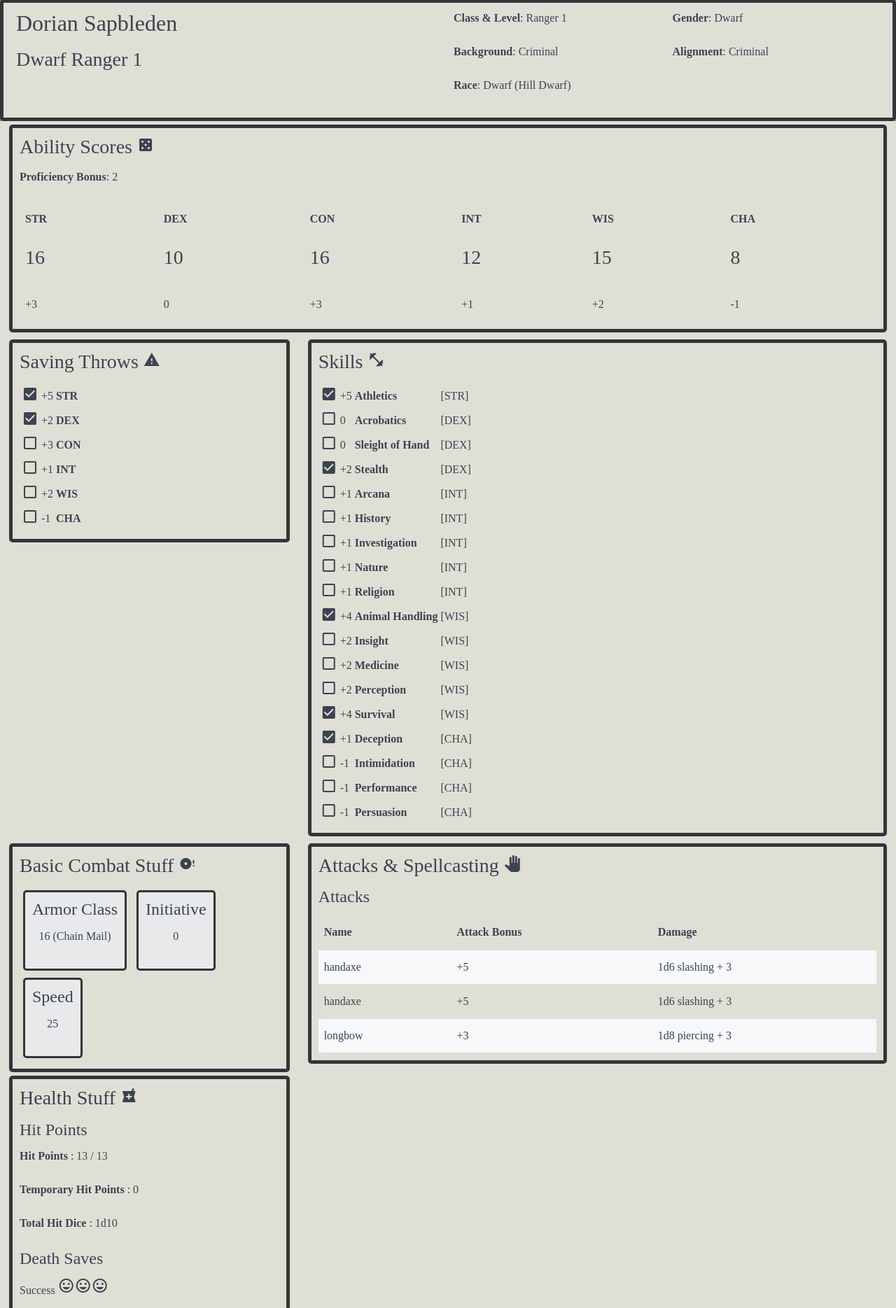
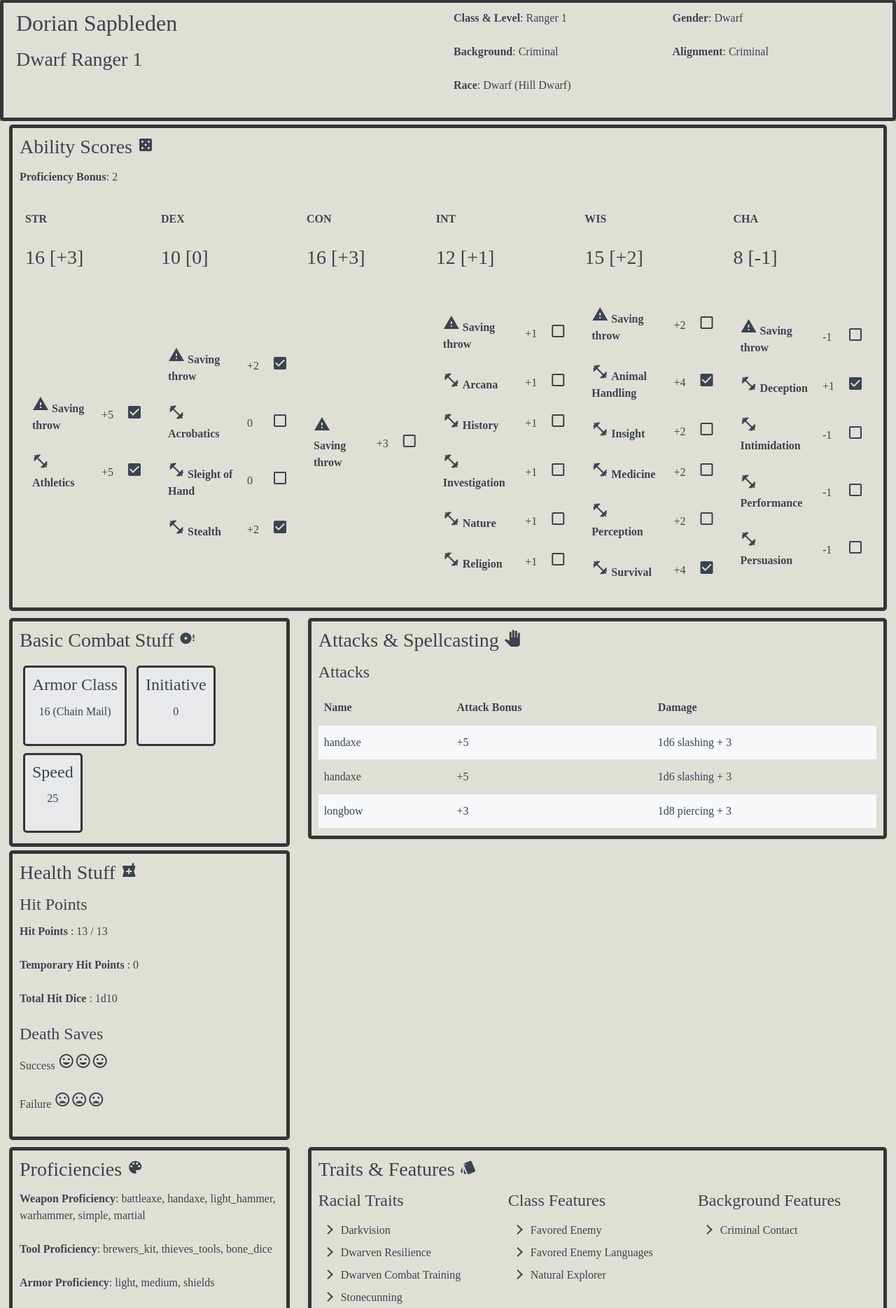
Before and after one commit to IceShirok/dnd-infinity, a Flask app: page /1 in a window 1280 px wide. Shown: the part 69-1938 px from the top of the page at 70% size. Run offline with Flask 2, Linux system fonts and the light colour scheme.

Commit message:
Attempt to make the webapp more compact

```diff
--- a/ddddd/entity/character/pc.py
+++ b/ddddd/entity/character/pc.py
@@ -210,6 +210,25 @@ class PlayerCharacter(base.Jsonable):
         return skill_proficiencies_p
 
     @property
+    def skills_by_ability(self):
+        skill_proficiencies = (self.race.skills + self.classes.skills + self.background.skills)
+
+        _ability_scores = self.ability_scores
+        skill_proficiencies_p = {}
+        for ability in Skills.SKILL_PROFICIENCIES_BY_ABILITY_SCORE.keys():
+            skill_proficiencies_p[ability] = {}
+            for skill in Skills.SKILL_PROFICIENCIES_BY_ABILITY_SCORE[ability]:
+                skill_proficiencies_p[ability][skill] = {
+                    base.ABILITY: ability,
+                    base.IS_PROFICIENT: False,
+                }
+                skill_proficiencies_p[ability][skill][base.MODIFIER] = _ability_scores[ability][base.MODIFIER]
+                if skill in skill_proficiencies:
+                    skill_proficiencies_p[ability][skill][base.IS_PROFICIENT] = True
+                    skill_proficiencies_p[ability][skill][base.MODIFIER] += self.proficiency_bonus
+        return skill_proficiencies_p
+
+    @property
     def proficiencies(self):
         p = {}
         for prof_group in [self.race.proficiencies, self.class_proficiencies, self.background.proficiencies]:
--- a/templates/character_sheet.html
+++ b/templates/character_sheet.html
@@ -37,66 +37,48 @@
                 <tbody>
                     <tr>
                         {% for ability in pc.ability_scores.keys() %}
-                        <td><h3>{{ pc.ability_scores[ability]['score'] }}</h3></td>
+                        <td><h3>{{ pc.ability_scores[ability]['score'] }} [{{ pmod(pc.ability_scores[ability]['modifier']) }}]</h3></td>
                         {% endfor %}
                     </tr>
                     <tr>
                         {% for ability in pc.ability_scores.keys() %}
-                        <td>{{ pmod(pc.ability_scores[ability]['modifier']) }}</td>
+                        <td>
+                            <table>
+                                <tbody>
+                                <tr>
+                                    <td><i class="material-icons">warning</i> <strong>Saving throw</strong></td>
+                                    <td>{{ pmod(pc.saving_throws[ability]['modifier']) }}</td>
+                                    <td>
+                                        {% if pc.saving_throws[ability]['is_proficient'] %}
+                                        <i class="material-icons">check_box</i>
+                                        {% else %}
+                                        <i class="material-icons">check_box_outline_blank</i>
+                                        {% endif %}
+                                    </td>
+                                </tr>
+                                {% for skill in pc.skills_by_ability[ability] %}
+                                <tr>
+                                    <td><i class="material-icons">fitness_center</i> <strong>{{ skill }}</strong></td>
+                                    <td>{{ pmod(pc.skills_by_ability[ability][skill]['modifier']) }}</td>
+                                    <td>
+                                        {% if pc.skills_by_ability[ability][skill]['is_proficient'] %}
+                                        <i class="material-icons">check_box</i>
+                                        {% else %}
+                                        <i class="material-icons">check_box_outline_blank</i>
+                                        {% endif %}
+                                    </td>
+                                </tr>
+                                {% endfor %}
+                                </tbody>
+                            </table>
+
+                        </td>
                         {% endfor %}
                     </tr>
                 </tbody>
             </table>
         </div>
     </div>
-</div>
-
-<div class="columns">
-    <div class="column col-4">
-        <div class="sheet-box">
-            <h3>Saving Throws <i class="material-icons">warning</i></h3>
-            <table>
-            {% for save in pc.saving_throws %}
-            <tr>
-                <td>
-                    {% if pc.saving_throws[save]['is_proficient'] %}
-                    <i class="material-icons">check_box</i>
-                    {% else %}
-                    <i class="material-icons">check_box_outline_blank</i>
-                    {% endif %}
-                </td>
-                <td>{{ pmod(pc.saving_throws[save]['modifier']) }}</td>
-                <td><strong>{{ save }}</strong></td>
-            </tr>
-            {% endfor %}
-            </table>
-        </div>
-    </div>
-
-    <div class="column col-8">
-        <div class="sheet-box">
-            <h3>Skills <i class="material-icons">fitness_center</i></h3>
-            <table>
-                <tbody>
-                {% for skill in pc.skill_proficiencies %}
-                <tr>
-                    <td>
-                        {% if pc.skill_proficiencies[skill]['is_proficient'] %}
-                        <i class="material-icons">check_box</i>
-                        {% else %}
-                        <i class="material-icons">check_box_outline_blank</i>
-                        {% endif %}
-                    </td>
-                    <td>{{ pmod(pc.skill_proficiencies[skill]['modifier']) }}</td>
-                    <td><strong>{{ skill }}</strong></td>
-                    <td>[{{ pc.skill_proficiencies[skill]['ability'] }}]</td>
-                </tr>
-                {% endfor %}
-                </tbody>
-            </table>
-        </div>
-    </div>
-
 </div>
 
 <div class="columns">
@@ -188,13 +170,26 @@
     <div class="column col-8">
         <div class="sheet-box">
             <h3>Traits & Features <i class="material-icons">style</i></h3>
+            <div class="columns">
             {% for subfeature in pc.features %}
-                <h4>{{ subfeature }}</h4>
-                {% for feature in pc.features[subfeature] %}
-                    <h5>{{ feature.name }}</h5>
-                    <p>{{ feature.description }}</p>
-                {% endfor %}
+                <div class="column col-4">
+                    <h4>{{ subfeature }}</h4>
+                    {% for feature in pc.features[subfeature] %}
+                    <details class="accordion">
+                        <summary class="accordion-header">
+                            <i class="icon icon-arrow-right mr-1"></i>
+                            {{ feature.name }}
+                        </summary>
+                        <div class="accordion-body">
+                            <p>{{ feature.description }}</p>
+                        </div>
+                    </details>
+                    {% endfor %}
+                </div>
             {% endfor %}
+
+            </div>
+
         </div>
     </div>
 </div>
```
